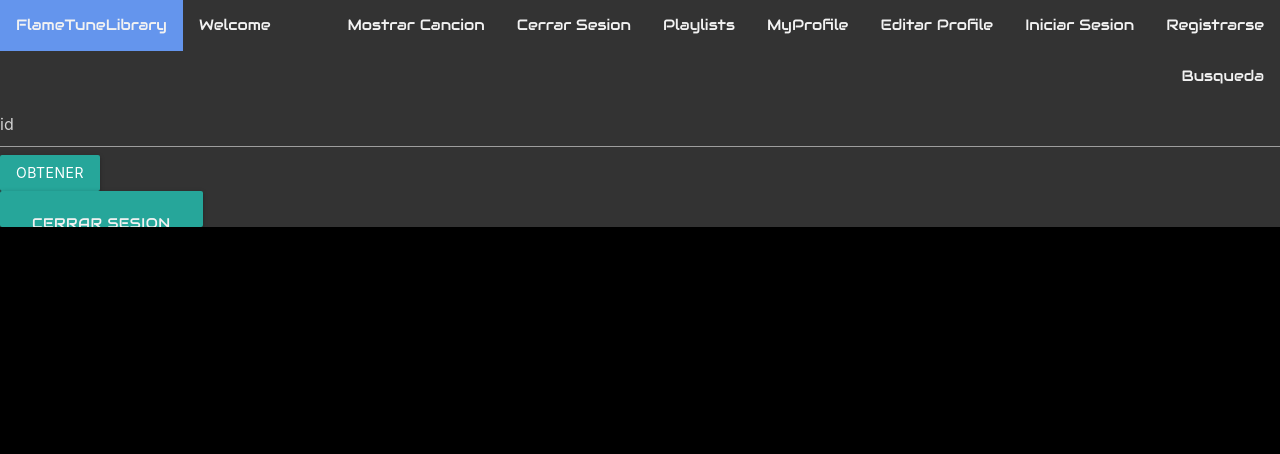
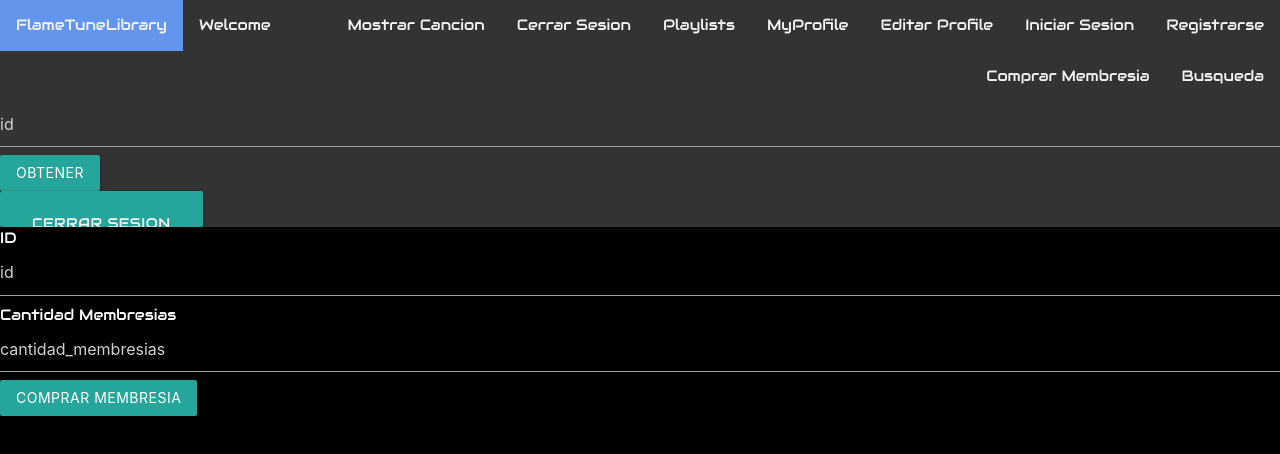
Before and after one commit to arceus6666/FTLFEv2, an Angular app: page /comprar_membresias in a window 1280 px wide. Before the commit this address led to /. Shown: the top 454 px of the page. Built offline with nearby package versions, Linux system fonts and the light colour scheme.

Commit message:
Comprar Membresias

```diff
--- a/src/app/app.component.html
+++ b/src/app/app.component.html
@@ -11,6 +11,7 @@
   <a class="topnava2" routerLink="/welcome">Cerrar Sesion</a>
   <a class="topnava2" routerLink="/mostrar_cancion">Mostrar Cancion</a>
   <a class="topnava2" routerLink="/visualizacion_resultados">Busqueda</a>
+  <a class="topnava2" routerLink="/comprar_membresias">Comprar Membresia</a>
   <input type="text" [(ngModel)]="data_id" name="u" placeholder="id" required="required" />
   <input type="button" value="obtener" class="btn btn-primary btn-block" (click)="get($event, this.data_id)" />
   <button type="button" value="logout" class="btn btn-primary btn-block" (click)="save($event)" >
--- a/src/app/comprar-membresias/comprar-membresias.component.html
+++ b/src/app/comprar-membresias/comprar-membresias.component.html
@@ -1,3 +1,3 @@
-<p>
-  comprar-membresias works!
-</p>
+ID<input type="text" [(ngModel)]="data_id" name="u" placeholder="id" required="required" /><br>
+Cantidad Membresias<input type="number" step="1"[(ngModel)]="data_cantidad_membresias" name="u" placeholder="cantidad_membresias" required="required" />
+<input type="button" value="Comprar Membresia" class="btn btn-primary btn-block" (click)="update($event)" />
--- a/src/app/comprar-membresias/comprar-membresias.component.ts
+++ b/src/app/comprar-membresias/comprar-membresias.component.ts
@@ -1,4 +1,5 @@
 import { Component, OnInit } from '@angular/core';
+import { ComprarMembresiaService } from './comprar-membresias.service';
 
 @Component({
   selector: 'app-comprar-membresias',
@@ -6,8 +7,19 @@ import { Component, OnInit } from '@angular/core';
   styleUrls: ['./comprar-membresias.component.css']
 })
 export class ComprarMembresiasComponent implements OnInit {
+  data_id:any;
+  data_cantidad_membresias:any;
 
-  constructor() { }
+  constructor(private serviciod : ComprarMembresiaService) { }
+  update(event, id) {
+
+    event.preventDefault();
+    var cantidad_membresias={
+      "cantidad_membresias":this.data_cantidad_membresias,
+    }
+    this.serviciod.comprarMembresia(this.data_id, this.data_cantidad_membresias);
+    //this.cargar()
+  }
 
   ngOnInit() {
   }
--- a/src/app/comprar-membresias/comprar-membresias.service.ts
+++ b/src/app/comprar-membresias/comprar-membresias.service.ts
@@ -0,0 +1,26 @@
+import { Injectable } from '@angular/core';
+import {Headers, Http, RequestMethod, RequestOptions} from '@angular/http';
+import {HttpClient, HttpResponse} from '@angular/common/http';
+import {Observable} from "rxjs/internal/Observable";
+
+@Injectable()
+export class ComprarMembresiaService {
+
+  constructor(
+    private http: Http) {}
+
+  comprarMembresia(id, cantidad_membresias) {
+    let url = `http://localhost:8000/FlameTuneLibrary/usuarios/comprarMembresias/${id}/${cantidad_membresias}`;
+    let data = JSON.stringify(cantidad_membresias);
+    let headers = new Headers();
+    headers.append('Content-Type', 'application/json');
+    headers.append('Accept', 'application/json');
+    let requestOptions = new RequestOptions({
+      method: RequestMethod.Put,
+      url: url,
+      headers: headers,
+      body: data
+    });
+    return this.http.put(url,data,requestOptions).forEach(res => res.json());
+  }
+}
```
Also changed, not shown: src/app/app.module.ts (+7 -1 lines).
